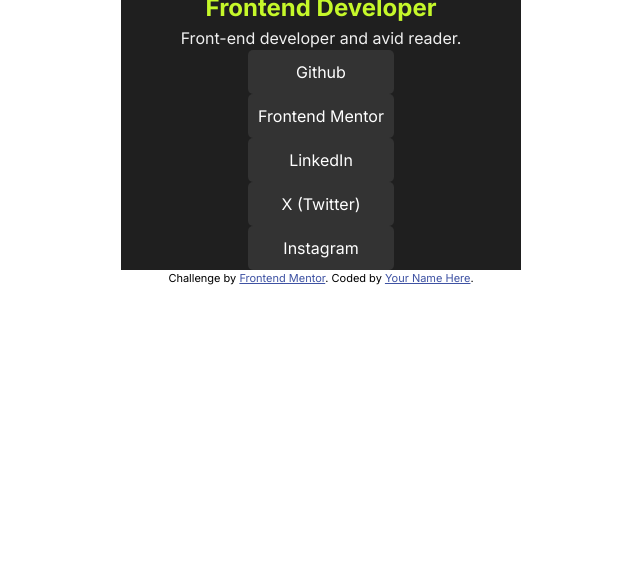
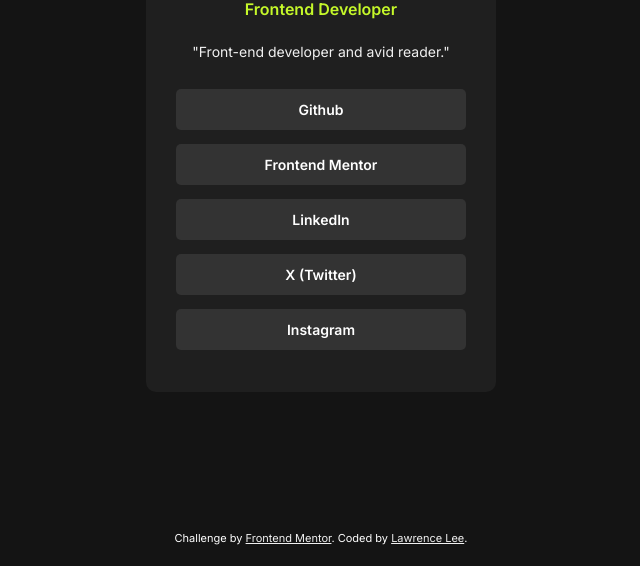
Before and after one commit to LawrenceLCodes/social-links-profile-card, a plain HTML site: page index.html in a window 1280 px wide. Shown: the part 234-800 px from the top of the page, without its empty margins (319-959 px from the left). Drawn offline with Linux system fonts and the light colour scheme.

Commit message:
adjusted font on links, adjusted spacing, added hover and focus states with transition.

```diff
--- a/index.html
+++ b/index.html
@@ -30,8 +30,8 @@
       </div>
       <h1 class="name">Jessica Randall</h1>
       <h2 class="location">Frontend Developer</h2>
-      <p class="description">Front-end developer and avid
-        reader.</p>
+      <p class="description">"Front-end developer and avid
+        reader."</p>
 
       <ul class="social-media-list">
         <li class="social-media-links">
@@ -78,7 +78,7 @@
     <footer class="attribution">
       Challenge by
       <a href="https://www.frontendmentor.io?ref=challenge" target="_blank" rel="noopener noreferrer"
-        >Frontend Mentor</a>. Coded by <a href="#">Your Name Here</a>.
+        >Frontend Mentor</a>. Coded by <a href="#">Lawrence Lee</a>.
     </footer>
   </body>
 </html>
--- a/styles.css
+++ b/styles.css
@@ -3,6 +3,7 @@
   --blue: hsl(228, 45%, 44%);
   --dark-grey: hsl(0, 0%, 12%);
   --grey: hsl(0, 0%, 20%);
+  --light-grey: hsl(0, 0%, 80%);
   --lime-green: hsl(75, 94%, 57%);
   --off-black: hsl(0, 0%, 8%);
   --off-white: hsl(0, 0%, 94%);
@@ -75,31 +76,44 @@ h6 {
 
 /* Main Styling */
 body {
+  background-color: var(--off-black);
   font-family: "Inter", sans-serif;
 }
 
 main {
   background-color: var(--dark-grey);
+  border-radius: 10px;
   display: flex;
   flex-direction: column;
   align-items: center;
-  margin: 0 auto;
-  max-width: 400px;
+  margin: 60px auto;
+  max-width: 350px;
+  padding: 35px 30px;
 
   .portrait {
     border-radius: 50%;
+    height: 100px;
+    width: 100px;
   }
 
   .name {
     color: var(--white);
+    font-size: 24px;
+    font-weight: 600;
   }
 
   .location {
     color: var(--lime-green);
+    font-size: 16px;
+    font-weight: 600;
   }
 
   .description {
     color: var(--off-white);
+    font-size: 14px;
+    font-weight: 400;
+    margin: 20px 0;
+    text-align: center;
   }
 
   .social-media-list {
@@ -110,23 +124,51 @@ main {
   .social-media-links {
     background-color: var(--grey);
     border-radius: 5px;
+    display: inline-block;
+    font-size: 14px;
+    font-weight: 600;
+    margin: 7px 0;
     padding: 10px;
     text-align: center;
+    transition: background-color 0.5s ease;
+    width: 100%;
 
     a {
       color: var(--white);
       cursor: pointer;
+      display: block;
       text-decoration: none;
     }
   }
 }
 
+.social-media-links:focus-within,
+.social-media-links:hover {
+  background-color: var(--light-grey);
+
+  a {
+    color: var(--off-black);
+  }
+}
+
 .attribution {
+  color: var(--white);
   font-size: 11px;
+  position: fixed;
+  bottom: 0;
+  left: 0;
+  right: 0;
+  margin: 20px;
   text-align: center;
 }
 .attribution a {
-  color: var(--blue);
+  color: var(--off-white);
 }
 
 /* Media Queries */
+@media screen and (max-width: 400px) {
+  main {
+    max-width: 300px;
+    padding: 20px;
+  }
+}
```
